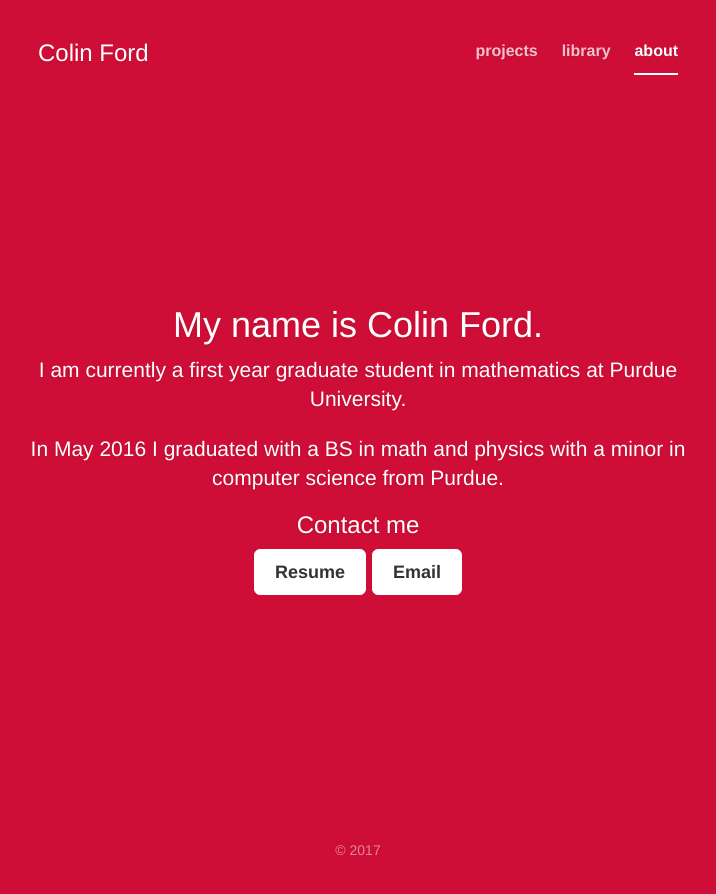
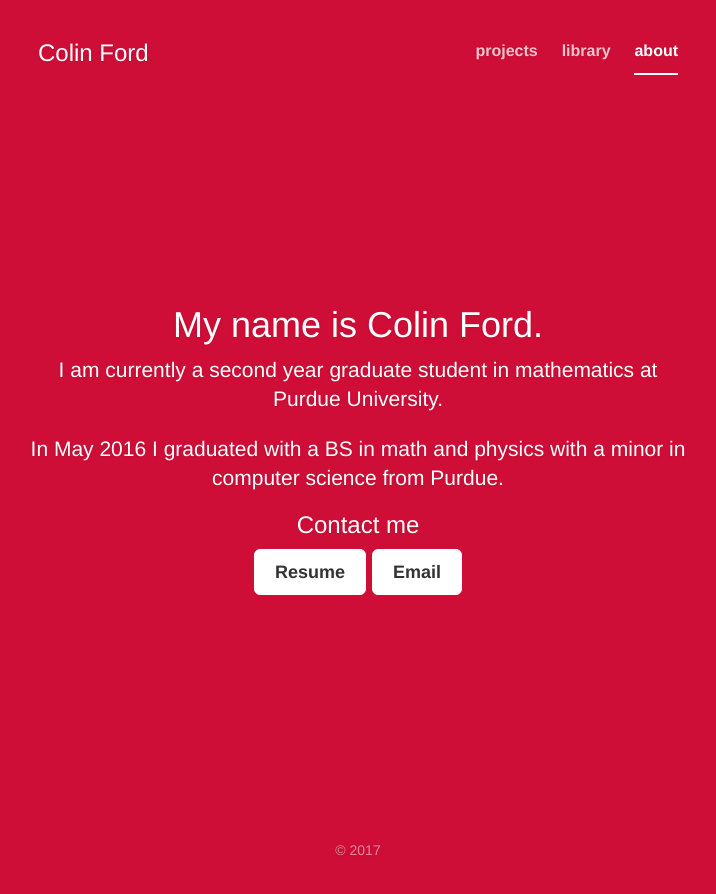
Before and after one commit to colinrford/colinrford.github.io, a Jekyll site: the page built from about/about.html, in a window 1280 px wide. Shown: the top 894 px of the page, without its empty margins (282-998 px from the left). Built offline with Jekyll 4.4.1, drawn with Linux system fonts in a browser that asks for light colours; nearby versions of some CDN libraries.

Commit message:
I am a second year grad student now, v grateful

```diff
--- a/_config.yml
+++ b/_config.yml
@@ -23,4 +23,5 @@ url: "https://colinford.com" # the base hostname & protocol for your site, e.g.
 github_username: colinrford
 
 # Build settings
+exclude: ["README.md"]
 markdown: kramdown
--- a/about/about.html
+++ b/about/about.html
@@ -4,7 +4,7 @@ title: about
 ---
 				<div class="inner cover">
 					<h1 class="cover-heading">My name is Colin Ford.</h1>
-					<p class="lead">I am currently a first year graduate student in mathematics at Purdue University.</p>
+					<p class="lead">I am currently a second year graduate student in mathematics at Purdue University.</p>
 					<p class="lead">In May 2016 I graduated with a BS in math and physics with a minor in computer science from Purdue.</p>
 					<h3>Contact me</h3>
 					<p class="lead">
```
